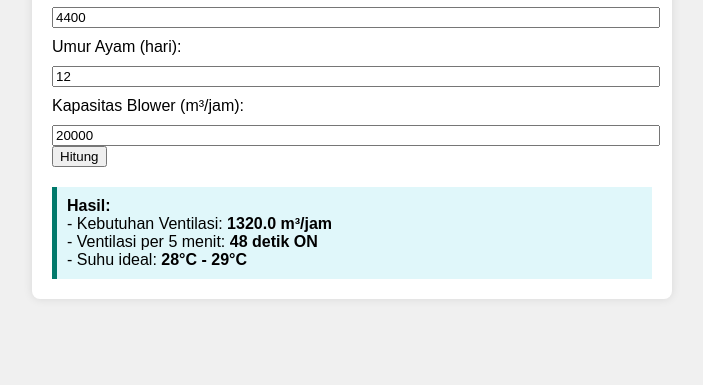
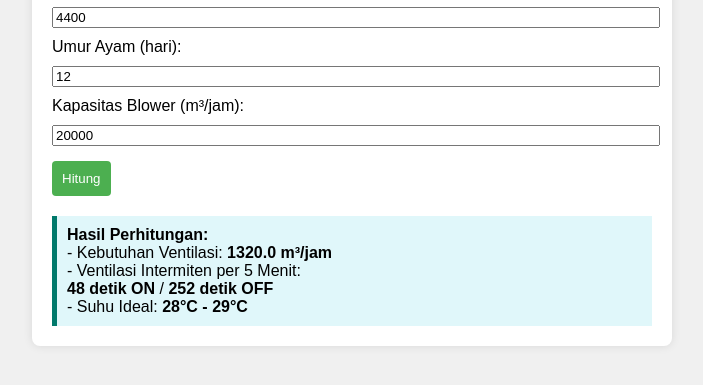
Before and after one commit to ridwanlab/Ventilasi-bloiler, a plain HTML site: page index.html in a window 1280 px wide. Both pictures are taken after a click on the button "Hitung". Shown: the part 149-534 px from the top of the page, without its empty margins (288-991 px from the left). Drawn offline with Linux system fonts and the light colour scheme.

Commit message:
Add files via upload

```diff
--- a/index.html
+++ b/index.html
@@ -27,6 +27,15 @@
       display: block;
       width: 100%;
       margin-top: 10px;
+    }
+    button {
+      margin-top: 15px;
+      padding: 10px;
+      background-color: #4CAF50;
+      color: white;
+      border: none;
+      border-radius: 4px;
+      cursor: pointer;
     }
     .result {
       margin-top: 20px;
@@ -71,6 +80,7 @@
       const menitHidup = (totalKebutuhan / kapasitas) * 60;
       const siklus = 5;
       const hidupPer5Menit = Math.round((menitHidup / siklus) * 60); // detik
+      const offPer5Menit = 300 - hidupPer5Menit;
 
       const suhuMin = umur <= 3 ? 33 :
                       umur <= 7 ? 31 :
@@ -81,10 +91,11 @@
       const suhuMax = suhuMin + 1;
 
       document.getElementById("hasil").innerHTML = `
-        <strong>Hasil:</strong><br>
+        <strong>Hasil Perhitungan:</strong><br>
         - Kebutuhan Ventilasi: <strong>${totalKebutuhan.toFixed(1)} m³/jam</strong><br>
-        - Ventilasi per 5 menit: <strong>${hidupPer5Menit} detik ON</strong><br>
-        - Suhu ideal: <strong>${suhuMin}°C - ${suhuMax}°C</strong>
+        - Ventilasi Intermiten per 5 Menit:<br>
+          <strong>${hidupPer5Menit} detik ON</strong> / <strong>${offPer5Menit} detik OFF</strong><br>
+        - Suhu Ideal: <strong>${suhuMin}°C - ${suhuMax}°C</strong>
       `;
     }
   </script>
```
